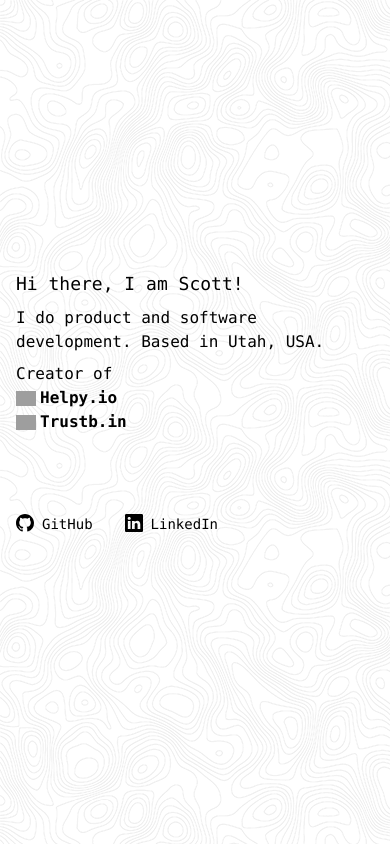
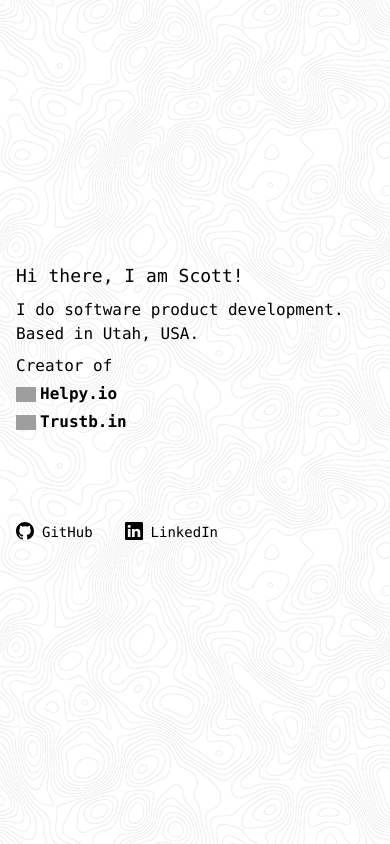
Before and after one commit to scott/scottmillerio, a plain HTML site: page index.html in a window 390 px wide. Drawn offline with nearby package versions, Linux system fonts and the light colour scheme; grey boxes are pictures that could not be loaded.

Commit message:
More mobile formatting

```diff
--- a/index.html
+++ b/index.html
@@ -10,8 +10,8 @@
     <div class="flex items-center justify-center h-screen text-base mx-4 md:mx-1">
       <div class="font-mono mt-[-40] md:mt-[-100]">
         <div class="text-lg mb-2">Hi there, I am Scott!</div>
-        <p class="mb-2">I do product and software development. Based in Utah, USA.</p>
-        <d class="mb-2 md:flex md:flex-wrap md:items-center md:space-x-2">
+        <p class="mb-2">I do software product development. Based in Utah, USA.</p>
+        <p class="mb-2 md:flex md:flex-wrap md:items-center md:space-x-2 space-y-1 md:space-y-0">
           <span>Creator of</span>
           <a href="https://github.com/helpyio/helpy" class="font-bold flex items-center">
             <img src="https://helpy.io/content/images/logo.png" class="w-5 mr-1">
@@ -22,7 +22,7 @@
             <img src="https://trustb.in/images/logo.png" class="w-5 mr-1">
             Trustb.in
           </a>
-        </d>
+        </p>
         <div class="flex items-center space-x-8 text-sm">
           <div class="mt-20 flex space-x-2">
             <svg xmlns="http://www.w3.org/2000/svg" width="18" height="18" fill="currentColor" class="bi bi-github"
```
